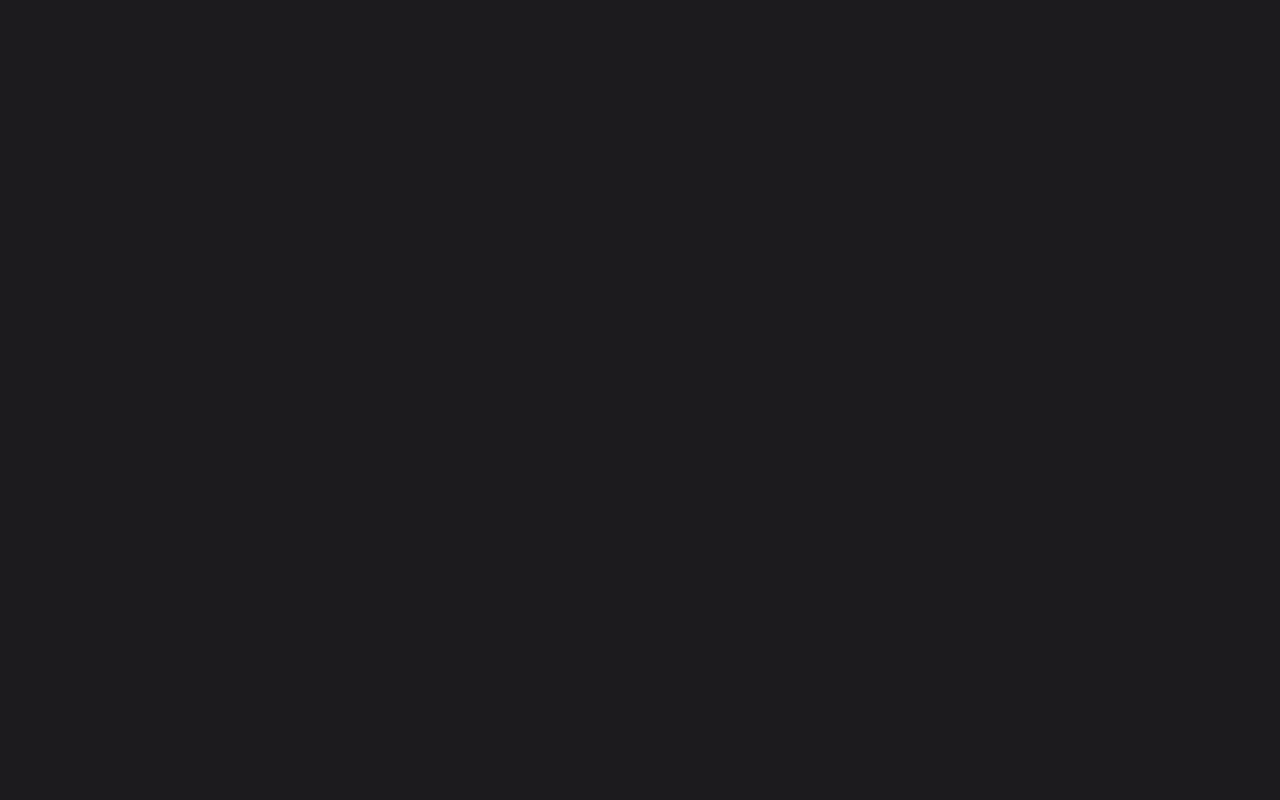
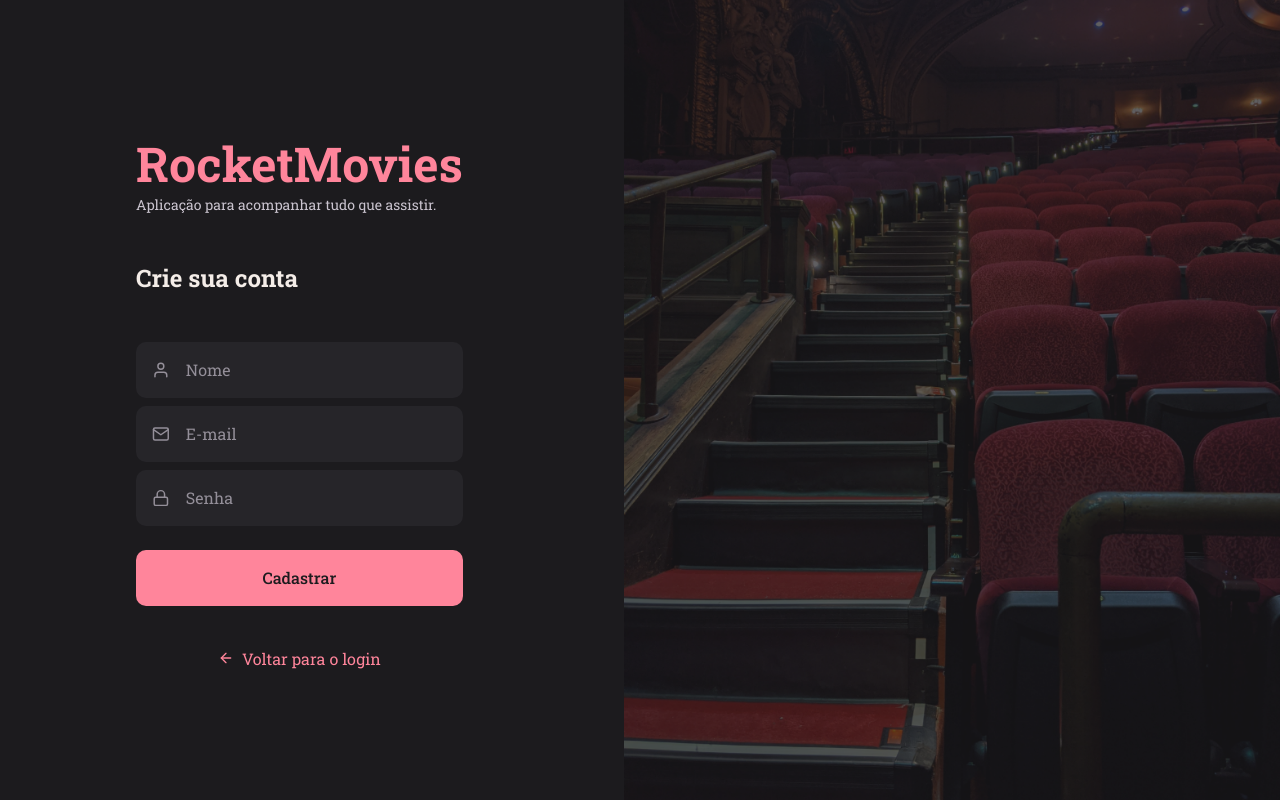
Before and after one commit to madalena-rocha/rocket-movies, a React (Vite) app: page /register in a window 1280 px wide. Before the commit this address had no page. Built offline with nearby package versions, Linux system fonts and the light colour scheme.

Commit message:
:sparkles: add user registration

```diff
--- a/src/pages/SignUp/index.jsx
+++ b/src/pages/SignUp/index.jsx
@@ -1,5 +1,8 @@
+import { useState } from "react";
 import { FiMail, FiLock, FiUser, FiArrowLeft } from "react-icons/fi";
-import { Link } from "react-router-dom";
+import { Link, useNavigate } from "react-router-dom";
+
+import { api } from "../../services/api";
 
 import { Input } from "../../components/Input";
 import { Button } from "../../components/Button";
@@ -7,6 +10,31 @@
 import { Container, Form, Background } from "./styles";
 
 export function SignUp() {
+  const [name, setName] = useState("");
+	const [email, setEmail] = useState("");
+	const [password, setPassword] = useState("");
+
+	const navigate = useNavigate();
+
+	function handleSignUp() {
+		if (!name || !email || !password) {
+			return alert("Preencha todos os campos!");
+		}
+
+		api.post("/users", { name, email, password })
+			.then(() => {
+				alert("Usuário cadastrado com sucesso!");
+				navigate("/");
+			})
+			.catch(error => {
+				if(error.response){
+					alert(error.response.data.message);
+				} else {
+					alert("Não foi possível cadastrar");
+				}
+			})
+	}
+
   return (
     <Container>
       <Form>
@@ -19,21 +47,24 @@
           placeholder="Nome"
           type="text"
           icon={FiUser}
+          onChange={e => setName(e.target.value)}
         />
 
         <Input
           placeholder="E-mail"
           type="text"
           icon={FiMail}
+          onChange={e => setEmail(e.target.value)}
         />
 
         <Input
           placeholder="Senha"
           type="password"
           icon={FiLock}
+          onChange={e => setPassword(e.target.value)}
         />
 
-        <Button title="Cadastrar" />
+        <Button title="Cadastrar" onClick={handleSignUp} />
 
         <Link to="/">
           <FiArrowLeft />
--- a/src/routes/index.jsx
+++ b/src/routes/index.jsx
@@ -6,7 +6,7 @@
 export function Routes() {
   return (
     <BrowserRouter>
-      <AppRoutes />
+      <AuthRoutes />
     </BrowserRouter>
   );
 }
```
